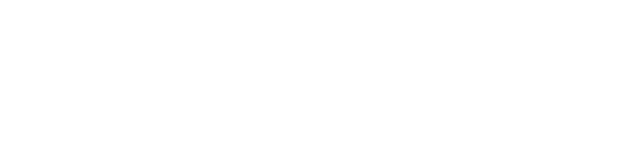
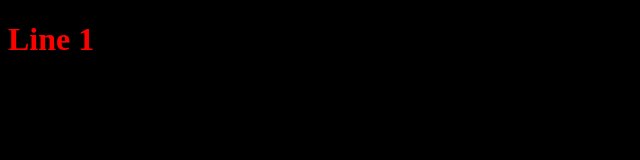
Before and after one commit to Jahangirruet/git9, a plain HTML site: page index.html in a window 1280 px wide. Shown: the whole page, without its empty margins (0-640 px from the left). Drawn offline with Linux system fonts and the light colour scheme.

Commit message:
version 1.0

```diff
--- a/index.html
+++ b/index.html
@@ -4,8 +4,9 @@
     <meta charset="UTF-8">
     <meta name="viewport" content="width=device-width, initial-scale=1.0">
     <title>Document</title>
+    <link rel="stylesheet" href="styles.css">
 </head>
 <body>
-
+    <h1>Line 1</h1>
 </body>
 </html>
--- /dev/null
+++ b/styles.css
@@ -0,0 +1,4 @@
+body{
+    background-color: rgb(0, 0, 0);
+    color: red;
+}
```
